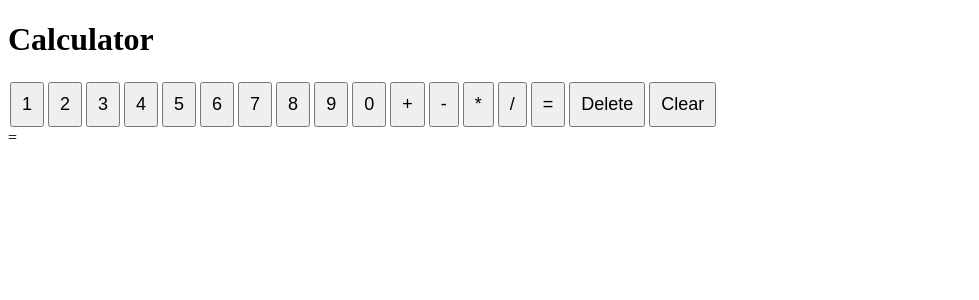
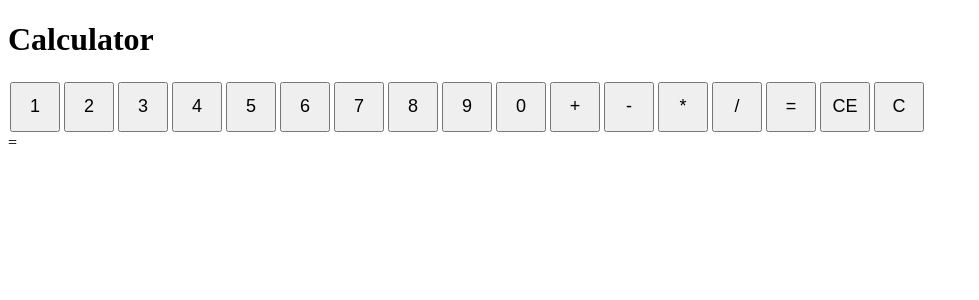
Before and after one commit to Vincent-Gao-78629/VueReactivity, a Vue app in the folder app/: page / in a window 1280 px wide. Shown: the top 300 px of the page, without its empty margins (0-979 px from the left). Built offline with nearby package versions, Linux system fonts and the light colour scheme.

Commit message:
i dont hecking know
kjfjcd

```diff
--- a/app/src/App.vue
+++ b/app/src/App.vue
@@ -8,8 +8,8 @@
   <button @click="selectOperator('*')">*</button>
   <button @click="selectOperator('/')">/</button>
   <button @click="calculate">=</button>
-  <button @click="removeLast">Delete</button>
-  <button @click="clear">Clear</button>
+  <button @click="removeLast">CE</button>
+  <button @click="clear">C</button>
   <div>{{ number1 }} {{ operator }} {{ number2 }} = {{ result }}</div>
 </template>
 
@@ -55,15 +55,7 @@ function divide() {
     result.value = 'Error: Division by zero'
   }
 }
-function removeLast(number1, number2) {
-  if (operator.value === null) {
-    input.value.slice(0, -1, 1)
-    number1.value = Number(input.value)
-  } else {
-    input.value.slice(0, -1, 1)
-    number2.value = Number(input.value)
-  }
-}
+function removeLast(number1, number2) {}
 function calculate() {
   if (operator.value === '+') {
     add()
@@ -87,7 +79,9 @@ function clear() {
 <style scoped>
 button {
   margin: 2px;
-  padding: 10px;
+  height: 50px;
+  width: 50px;
+  padding: 1px;
   font-size: 18px;
 }
 </style>
```
